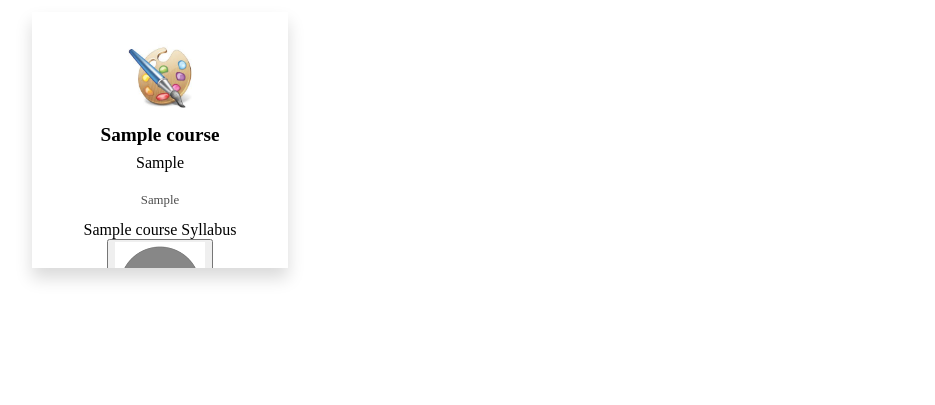
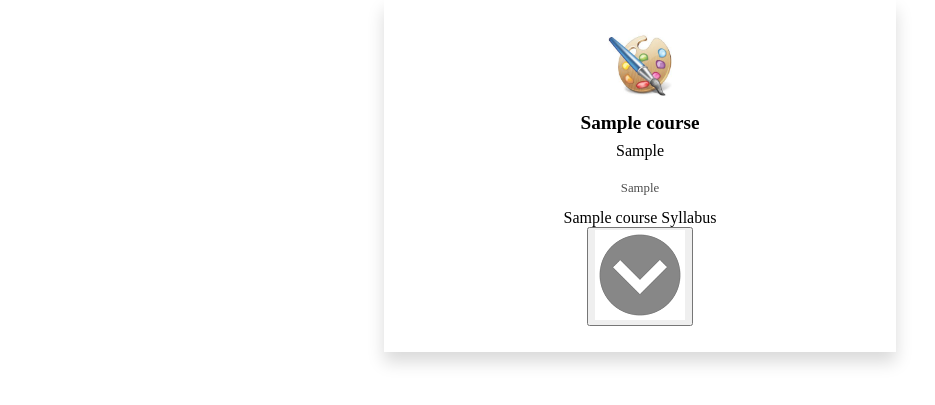
Before and after one commit to cfalk/TricoHackathon2015, a Django app: page /render_course/1/ in a window 1280 px wide. Shown: the top 405 px of the page, without its empty margins (0-935 px from the left). Run offline with Django 3.2, Linux system fonts and the light colour scheme; tables that the repository leaves empty hold one stand-in row (values such as "Sample post"); data that the repository does not hold is empty; some libraries are stand-ins or nearby versions.

Commit message:
additions to cards.css

```diff
--- a/NotBionic/static/css/cards.css
+++ b/NotBionic/static/css/cards.css
@@ -96,6 +96,23 @@
 
 /*Big card formatting*/
 
+.big_card_container img { height:100%; }
+
+.big_card_container {
+ display:block;
+ position:relative;
+ margin: auto;
+ width:30em;
+ height:20em;
+ padding:1em;
+ overflow:hidden;
+ text-align:center;
+
+  -webkit-box-shadow: 0px 10px 16px 0px rgba(0,0,0,0.15);
+  -moz-box-shadow: 0px 10px 16px 0px rgba(0,0,0,0.15);
+  box-shadow: 0px 10px 16px 0px rgba(0,0,0,0.15);
+}
+
 
 .big_card_course_id {
  position:absolute;
@@ -139,22 +156,3 @@
   box-sizing:border-box;
  }
 }
-
-
-.big_card_container img { height:100%; }
-
-.big_card_container {
- display:block;
- position:relative;
- float:left;
- width:14em;
- height:14em;
- margin:0.75em 2em;
- padding:1em;
- overflow:hidden;
- text-align:center;
-
-  -webkit-box-shadow: 0px 10px 16px 0px rgba(0,0,0,0.15);
-  -moz-box-shadow: 0px 10px 16px 0px rgba(0,0,0,0.15);
-  box-shadow: 0px 10px 16px 0px rgba(0,0,0,0.15);
-}
```
